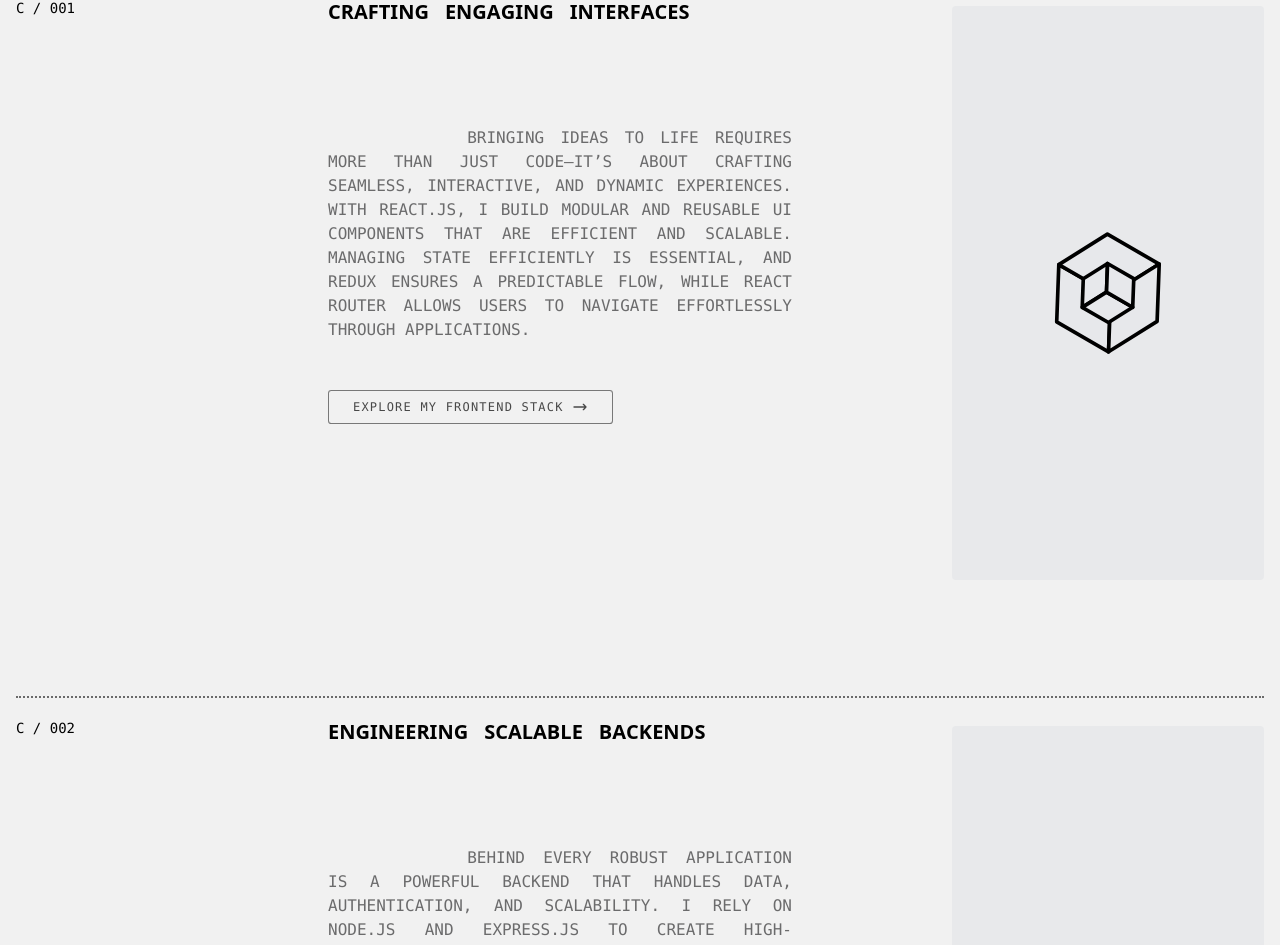
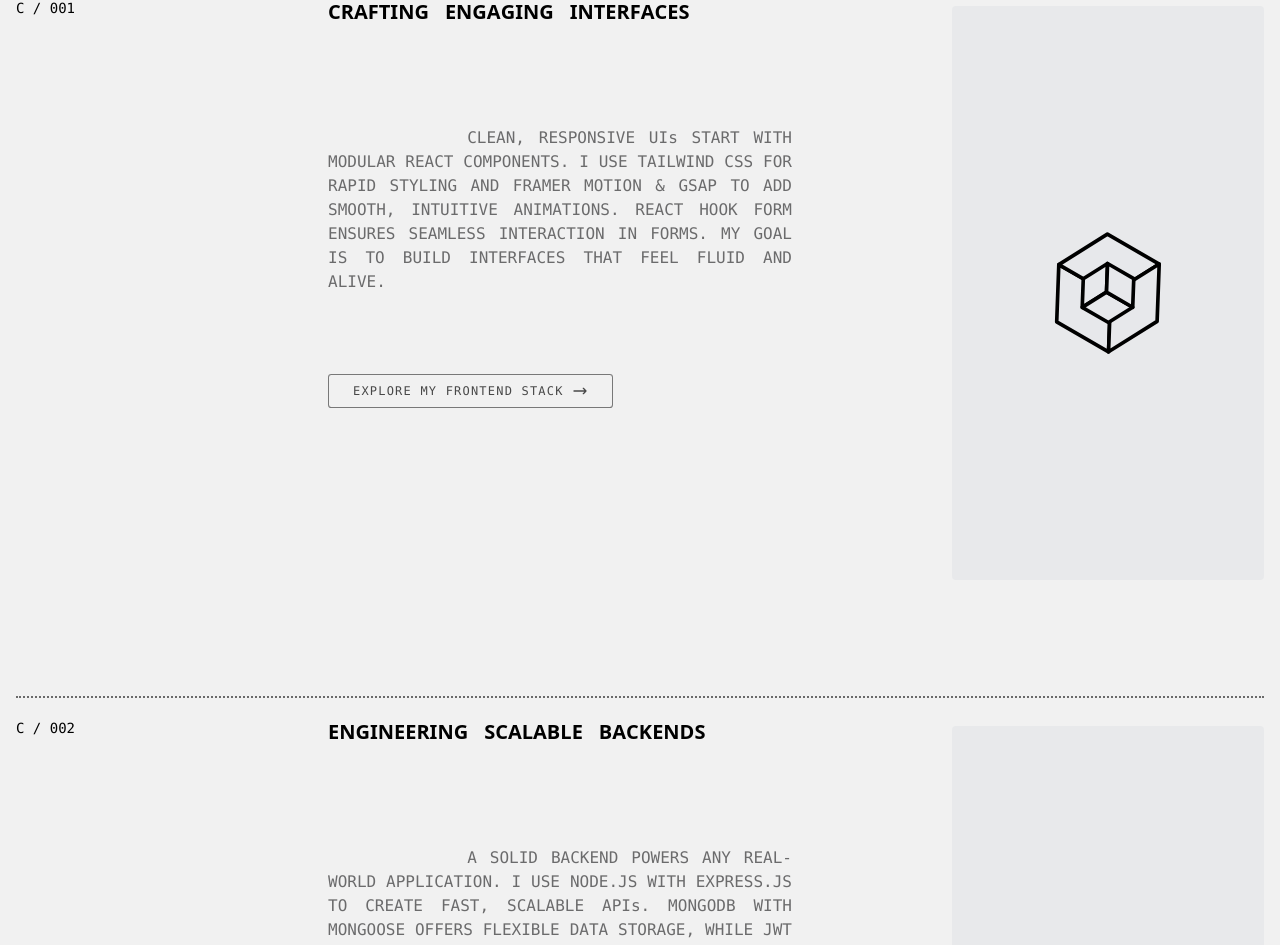
Before and after one commit to amanranahere/Portfolio, a React (Vite) app: page / in a window 1280 px wide. Shown: the part 10694-11639 px from the top of the page. Built offline with nearby package versions, Linux system fonts and the light colour scheme.

Commit message:
change the content of capabilities section on home page

```diff
--- a/package.json
+++ b/package.json
@@ -19,6 +19,7 @@
     "react-icons": "^5.5.0",
     "react-redux": "^9.1.2",
     "react-router-dom": "^7.2.0",
+    "tailwind-scrollbar": "^4.0.2",
     "tailwindcss": "^4.1.6"
   },
   "devDependencies": {
--- a/src/App.jsx
+++ b/src/App.jsx
@@ -5,7 +5,7 @@ import ScrollToTop from "./utils/ScrollToTop.jsx";
 
 function App() {
   return (
-    <div>
+    <div className="scrollbar-thin scrollbar-thumb-[#2a2a2a] scrollbar-track-black">
       <ScrollToTop />
 
       <Navbar />
--- a/src/components/Capabilities/CapabilitiesComponent.jsx
+++ b/src/components/Capabilities/CapabilitiesComponent.jsx
@@ -27,6 +27,7 @@ import {
   SiGreensock,
   SiTypescript,
   SiThreedotjs,
+  SiVercel,
 } from "react-icons/si";
 import RandomText from "../Animations/RandomText";
 import MaskingGrid from "../Animations/MaskingGrid";
@@ -226,6 +227,14 @@ function CapabilitiesComponent() {
       logo: <SiPostman className="w-14 h-14" />,
       description:
         "Postman is a tool for testing APIs, allowing developers to send requests, inspect responses, and automate testing workflows.",
+      category: "Tools & Services",
+    },
+    {
+      name: "Vercel",
+      label: "Deployment Platform",
+      logo: <SiVercel className="w-14 h-14" />,
+      description:
+        "Vercel is a cloud platform for frontend frameworks and static sites, enabling developers to deploy web apps quickly with global CDN support and seamless CI/CD integration.",
       category: "Tools & Services",
     },
     {
--- a/src/components/Contact/ContactComponent.jsx
+++ b/src/components/Contact/ContactComponent.jsx
@@ -20,12 +20,11 @@ function ContactComponent() {
           style={{ textIndent: "40%" }}
         >
           <p>
-            I'm always open to exciting opportunities — whether it&apos;s a
-            potential role, freelance collaboration, or a creative idea that
-            needs a developer&apos;s touch. If you&apos;re looking for someone
-            who brings both technical skill and a fresh perspective, let&apos;s
-            connect. And even if it's just to say hi or share thoughts, my inbox
-            is always open.
+            I'm always open to exciting opportunities — whether it's a potential
+            role, freelance collaboration, or a creative idea that needs a
+            developer's touch. If you're looking for someone who brings both
+            technical skill and a fresh perspective, let's connect. And even if
+            it's just to say hi or share thoughts, my inbox is always open.
           </p>
 
           {/* masking div for animation */}
--- a/src/components/Footer/Footer.jsx
+++ b/src/components/Footer/Footer.jsx
@@ -54,7 +54,7 @@ function Footer() {
           <div className="md:h-[20vh] w-full flex flex-col justify-around">
             <div className="w-full flex flex-col gap-4">
               {/* links to different pages */}
-              <ul className="w-full flex flex-wrap justify-around lg:pl-32 ">
+              <ul className="w-full flex flex-wrap justify-center lg:justify-end gap-x-5 lg:gap-x-7 ">
                 {filteredNavItems.map((item) => (
                   <li key={item.name}>
                     <div
@@ -74,9 +74,9 @@ function Footer() {
               </ul>
 
               {/* social link buttons */}
-              <div className="flex justify-around lg:justify-normal lg:gap-14 lg:pl-20">
+              <div className="flex justify-center lg:justify-normal gap-x-5 lg:gap-x-7 lg:pl-20">
                 <a
-                  href=""
+                  href="https://www.linkedin.com/in/aman-rana-709a0a330/"
                   target="_blank"
                   rel="noopener noreferrer"
                   className="md:text-lg lg:text-xl font-extrabold hover:text-[#6b6b6c] font-mono transition duration-300 flex justify-center items-center group leading-relaxed"
--- a/src/components/Home/CapabilitiesSection.jsx
+++ b/src/components/Home/CapabilitiesSection.jsx
@@ -33,8 +33,15 @@ function CapabilitiesSection() {
     {
       number: "C / 001",
       title: "Crafting Engaging Interfaces",
-      description:
-        "Bringing ideas to life requires more than just code—it’s about crafting seamless, interactive, and dynamic experiences. With React.js, I build modular and reusable UI components that are efficient and scalable. Managing state efficiently is essential, and Redux ensures a predictable flow, while React Router allows users to navigate effortlessly through applications.",
+      description: (
+        <>
+          Clean, responsive UI<span className="normal-case">s</span> start with
+          modular React components. I use Tailwind CSS for rapid styling and
+          Framer Motion & GSAP to add smooth, intuitive animations. React Hook
+          Form ensures seamless interaction in forms. My goal is to build
+          interfaces that feel fluid and alive.
+        </>
+      ),
       buttonText: "Explore My Frontend Stack",
       category: "Frontend",
       lottie: (
@@ -49,8 +56,15 @@ function CapabilitiesSection() {
     {
       number: "C / 002",
       title: "Engineering Scalable Backends",
-      description:
-        "Behind every robust application is a powerful backend that handles data, authentication, and scalability. I rely on Node.js and Express.js to create high-performance APIs that process requests efficiently. MongoDB, coupled with Mongoose, provides flexible and scalable data storage, while JWT and Bcrypt.js ensure secure authentication for user protection.",
+      description: (
+        <>
+          A solid backend powers any real-world application. I use Node.js with
+          Express.js to create fast, scalable API
+          <span className="normal-case">s</span>. MongoDB with Mongoose offers
+          flexible data storage, while JWT and Bcrypt.js ensure secure
+          authentication workflows.
+        </>
+      ),
       buttonText: "Dive Into My Backend Toolkit",
       category: "Backend",
       lottie: (
@@ -64,25 +78,14 @@ function CapabilitiesSection() {
     },
     {
       number: "C / 003",
-      title: "Aesthetics & Motion",
-      description:
-        "Design is not just about appearance—it's about experience. Tailwind CSS allows me to style applications with precision and speed, keeping the UI clean and responsive. To add motion and interactivity, I use Framer Motion and GSAP, creating fluid transitions and engaging animations that make interfaces feel alive. Forms are an essential part of user interaction, and with React Hook Form, I ensure smooth validation and state management.",
-      buttonText: "See My Design & Animation Tools",
-      category: "Frontend",
-      lottie: (
-        <Lottie
-          animationData={c003}
-          lottieRef={lottieRef3}
-          loop
-          className="w-[250px] h-[250px]"
-        />
+      title: "Dev Tools & Enhancements",
+      description: (
+        <>
+          Efficiency matters. Vite speeds up development, Axios simplifies API
+          requests, and Postman helps test them. For backend-as-a-service needs,
+          I use Appwrite to ship faster without sacrificing flexibility.
+        </>
       ),
-    },
-    {
-      number: "C / 004",
-      title: "Dev Tools & Enhancements",
-      description:
-        "A streamlined workflow is key to building efficiently. Vite accelerates development with instant hot module replacement, while Axios simplifies API communication. Debugging and testing are critical, and tools like Postman help analyze API responses effectively. For backend services without the hassle of manual setup, I leverage Appwrite, a powerful backend-as-a-service solution.",
       buttonText: "Check Out My Dev Toolkit",
       category: "Tools & Services",
       lottie: (
@@ -95,11 +98,38 @@ function CapabilitiesSection() {
       ),
     },
     {
+      number: "C / 004",
+      title: "Speaking in Code",
+      description: (
+        <>
+          From scripting dynamic web pages with JavaScript and TypeScript to
+          solving algorithmic problems in C++, I enjoy learning languages that
+          make me think differently. Each one brings new tools for expressing
+          logic, solving problems, and building smarter software.
+        </>
+      ),
+      buttonText: "Explore My Programming Languages",
+      category: "Languages",
+      lottie: (
+        <Lottie
+          animationData={c003}
+          lottieRef={lottieRef3}
+          loop
+          className="w-[250px] h-[250px]"
+        />
+      ),
+    },
+    {
       number: "C / 005",
       title: "Always Exploring",
-      description:
-        "The tech landscape is constantly evolving, and I strive to grow with it. Exploring TypeScript has enhanced my ability to write maintainable and error-free code. Three.js opens the door to immersive 3D web experiences. Learning never stops, and I’m always on the lookout for the next tool to refine my craft.",
-      buttonText: "Discover What I’m Learning",
+      description: (
+        <>
+          I'm always curious about what's next. Currently exploring Three.js for
+          3D web experiences and Next.js for hybrid rendering. Learning never
+          stops—it's how I grow and refine my craft.
+        </>
+      ),
+      buttonText: "Discover What I'm Learning",
       category: "Exploring / Learning",
       lottie: (
         <Lottie
@@ -195,7 +225,7 @@ function CapabilitiesSection() {
                       delay: 0.3,
                     }}
                     viewport={{ once: true, amount: 0.5 }}
-                    className="text-sm md:text-base mt-16 lg:mt-20 mb-12 lg:mr-40 text-justify uppercase font-mono text-[#6b6b6c] font-medium relative"
+                    className="text-sm md:text-base mt-16 lg:mt-20 mb-20 lg:mr-40 text-justify uppercase font-mono text-[#6b6b6c] font-medium relative"
                     style={{ textIndent: "30%" }}
                   >
                     {item.description}
--- a/src/components/Home/LandingSection.jsx
+++ b/src/components/Home/LandingSection.jsx
@@ -51,8 +51,8 @@ function LandingSection() {
         >
           <p>
             Freelance full-stack web developer writing code to create visual
-            experiences that feel seamless. From layout to logic, it&apos;s all
-            part of the craft.
+            experiences that feel seamless. From layout to logic, it's all part
+            of the craft.
           </p>
 
           <MaskingGrid
--- a/src/components/Work/ProjectsListComponent.jsx
+++ b/src/components/Work/ProjectsListComponent.jsx
@@ -124,7 +124,7 @@ function ProjectsListComponent() {
             style={{ textIndent: "30%" }}
           >
             <p>
-              Here&apos;s a collection of the projects I&apos;ve poured my time,
+              Here's a collection of the projects I've poured my time,
               creativity, and skills into. Each one reflects a learning curve, a
               new challenge tackled, or a creative solution implemented. From
               frontend finesse to backend logic, these works showcase what I
--- a/tailwind.config.js
+++ b/tailwind.config.js
@@ -4,5 +4,5 @@ export default {
   theme: {
     extend: {},
   },
-  plugins: [],
+  plugins: [require("tailwind-scrollbar")],
 };
```
Also changed, not shown: src/components/Home/AboutSection.jsx (+4 -4 lines), 1 other file (tests, documents, lock files or other folders).
